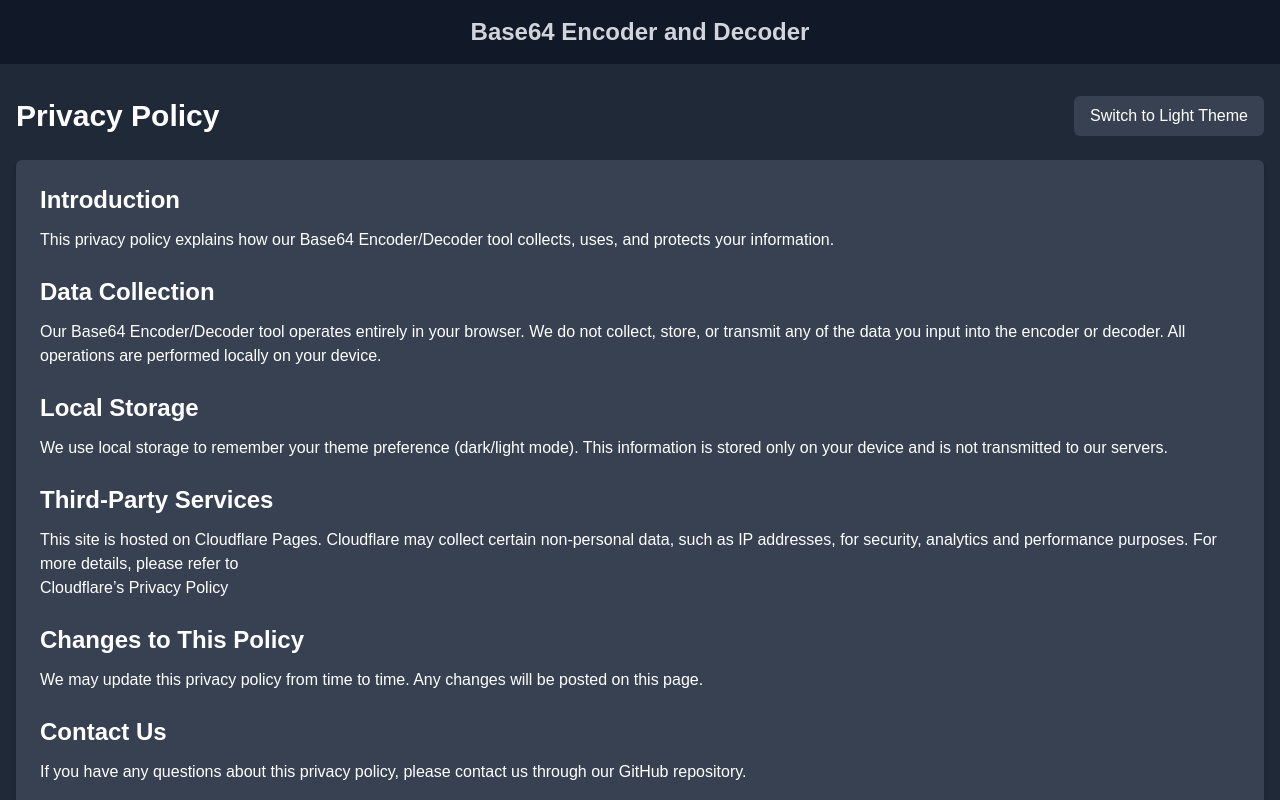
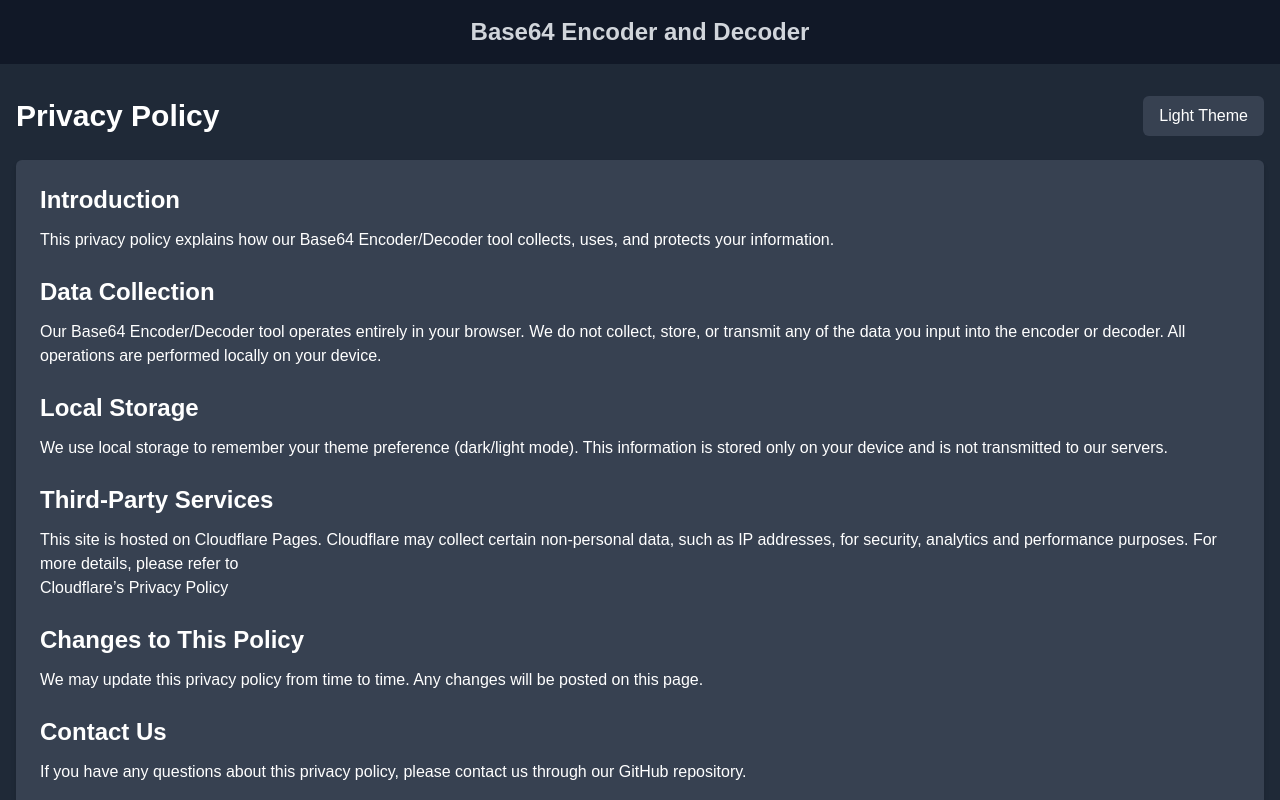
Before and after one commit to rdev2021/base64, a Next.js app: page /privacy in a window 1280 px wide. Shown: the top 800 px of the page. Built offline with nearby package versions, Linux system fonts and the light colour scheme.

Commit message:
Aligning theme name as per main page

```diff
--- a/src/app/privacy/page.tsx
+++ b/src/app/privacy/page.tsx
@@ -21,7 +21,7 @@ export default function Privacy() {
                             }`}
                         onClick={() => setIsDarkMode((prev) => !prev)}
                     >
-                        {isDarkMode ? 'Switch to Light Theme' : 'Switch to Dark Theme'}
+                        {isDarkMode ? 'Light Theme' : 'Dark Theme'}
                     </button>
                 </div>
 
```
